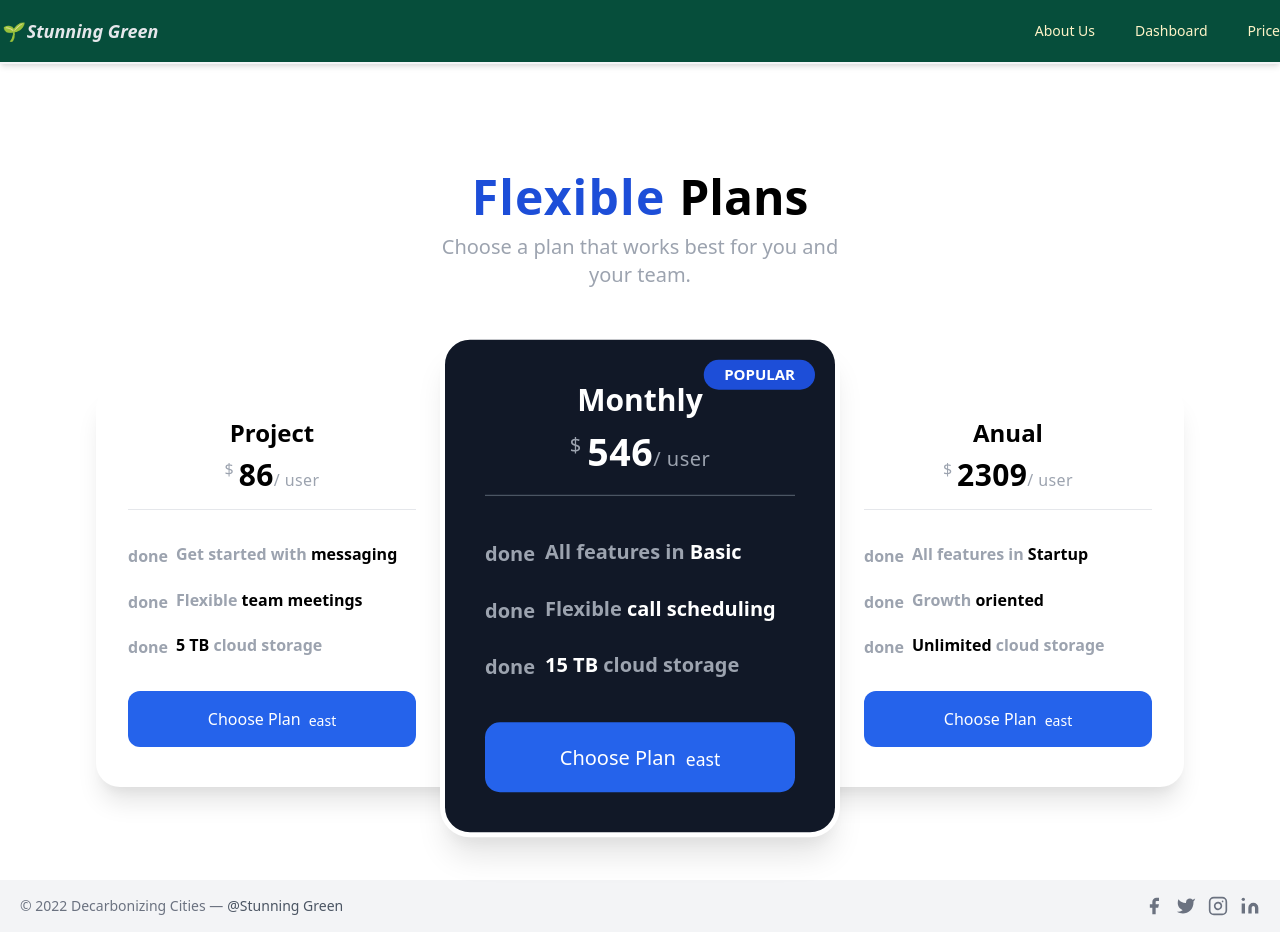
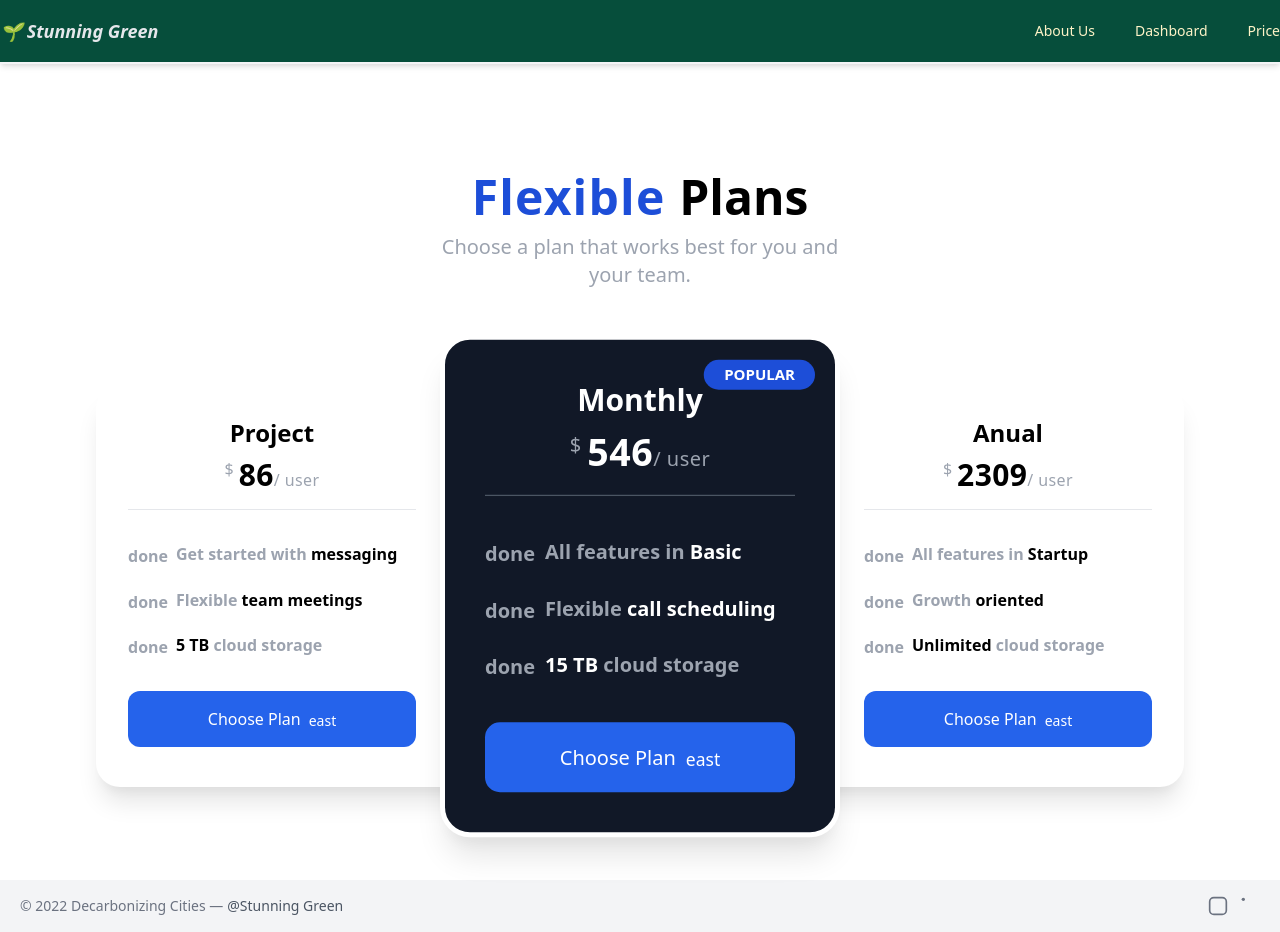
Before and after one commit to StunningGreen/stunninggreen, a React (Vite) app: page /price in a window 1280 px wide. Built offline with nearby package versions, Linux system fonts and the light colour scheme.

Commit message:
Creating Utils

```diff
--- a/src/components/Footer.jsx
+++ b/src/components/Footer.jsx
@@ -1,12 +1,14 @@
 import React from 'react';
 import { Link } from 'react-router-dom';
+import socials from '../utils/Logos'
 
 export default function Footer() {
+
+
+
     return (
 
         <footer class="text-gray-600 body-font">
-
-
             <div class="bg-gray-100">
                 <div class="container mx-auto py-4 px-5 flex flex-wrap flex-col sm:flex-row">
                     <p class="text-gray-500 text-sm text-center sm:text-left">© 2022 Decarbonizing Cities —
@@ -15,23 +17,23 @@ export default function Footer() {
                     <span class="inline-flex sm:ml-auto sm:mt-0 mt-2 justify-center sm:justify-start">
                         <a class="text-gray-500">
                             <svg fill="currentColor" stroke-linecap="round" stroke-linejoin="round" stroke-width="2" class="w-5 h-5" viewBox="0 0 24 24">
-                                <path d="M18 2h-3a5 5 0 00-5 5v3H7v4h3v8h4v-8h3l1-4h-4V7a1 1 0 011-1h3z"></path>
+                                <path d={socials.facebook}></path>
                             </svg>
                         </a>
                         <a class="ml-3 text-gray-500">
                             <svg fill="currentColor" stroke-linecap="round" stroke-linejoin="round" stroke-width="2" class="w-5 h-5" viewBox="0 0 24 24">
-                                <path d="M23 3a10.9 10.9 0 01-3.14 1.53 4.48 4.48 0 00-7.86 3v1A10.66 10.66 0 013 4s-4 9 5 13a11.64 11.64 0 01-7 2c9 5 20 0 20-11.5a4.5 4.5 0 00-.08-.83A7.72 7.72 0 0023 3z"></path>
+                                <path d={socials.twitter}></path>
                             </svg>
                         </a>
                         <a class="ml-3 text-gray-500">
                             <svg fill="none" stroke="currentColor" stroke-linecap="round" stroke-linejoin="round" stroke-width="2" class="w-5 h-5" viewBox="0 0 24 24">
                                 <rect width="20" height="20" x="2" y="2" rx="5" ry="5"></rect>
-                                <path d="M16 11.37A4 4 0 1112.63 8 4 4 0 0116 11.37zm1.5-4.87h.01"></path>
+                                {/*<path d={socials.instagram}></path> */}
                             </svg>
                         </a>
                         <a class="ml-3 text-gray-500">
                             <svg fill="currentColor" stroke="currentColor" stroke-linecap="round" stroke-linejoin="round" stroke-width="0" class="w-5 h-5" viewBox="0 0 24 24">
-                                <path stroke="none" d="M16 8a6 6 0 016 6v7h-4v-7a2 2 0 00-2-2 2 2 0 00-2 2v7h-4v-7a6 6 0 016-6zM2 9h4v12H2z"></path>
+                                <path stroke="none" d={socials.linkedin}></path>
                                 <circle cx="4" cy="4" r="2" stroke="none"></circle>
                             </svg>
                         </a>
--- /dev/null
+++ b/src/utils/Logos.js
@@ -0,0 +1,29 @@
+
+
+const socials = [
+    {
+    facebook: 'M18 2h-3a5 5 0 00-5 5v3H7v4h3v8h4v-8h3l1-4h-4V7a1 1 0 011-1h3z'
+},
+{
+    twitter: 'M23 3a10.9 10.9 0 01-3.14 1.53 4.48 4.48 0 00-7.86 3v1A10.66 10.66 0 013 4s-4 9 5 13a11.64 11.64 0 01-7 2c9 5 20 0 20-11.5a4.5 4.5 0 00-.08-.83A7.72 7.72 0 0023 3z'
+},
+{
+    instagram: 'M16 11.37A4 4 0 1112.63 8 4 4 0 0116 11.37zm1.5-4.87h.01'
+},
+{
+    linkedin: "M16 8a6 6 0 016 6v7h-4v-7a2 2 0 00-2-2 2 2 0 00-2 2v7h-4v-7a6 6 0 016-6zM2 9h4v12H2z"
+},
+];
+
+
+export default socials
+
+
+/*
+export const facebook = "";
+export const twitter = "M23 3a10.9 10.9 0 01-3.14 1.53 4.48 4.48 0 00-7.86 3v1A10.66 10.66 0 013 4s-4 9 5 13a11.64 11.64 0 01-7 2c9 5 20 0 20-11.5a4.5 4.5 0 00-.08-.83A7.72 7.72 0 0023 3z";
+export const instagram = "M16 11.37A4 4 0 1112.63 8 4 4 0 0116 11.37zm1.5-4.87h.01";
+export const linkedin = "M16 8a6 6 0 016 6v7h-4v-7a2 2 0 00-2-2 2 2 0 00-2 2v7h-4v-7a6 6 0 016-6zM2 9h4v12H2z";
+*/
+
+console.log(socials);
```
